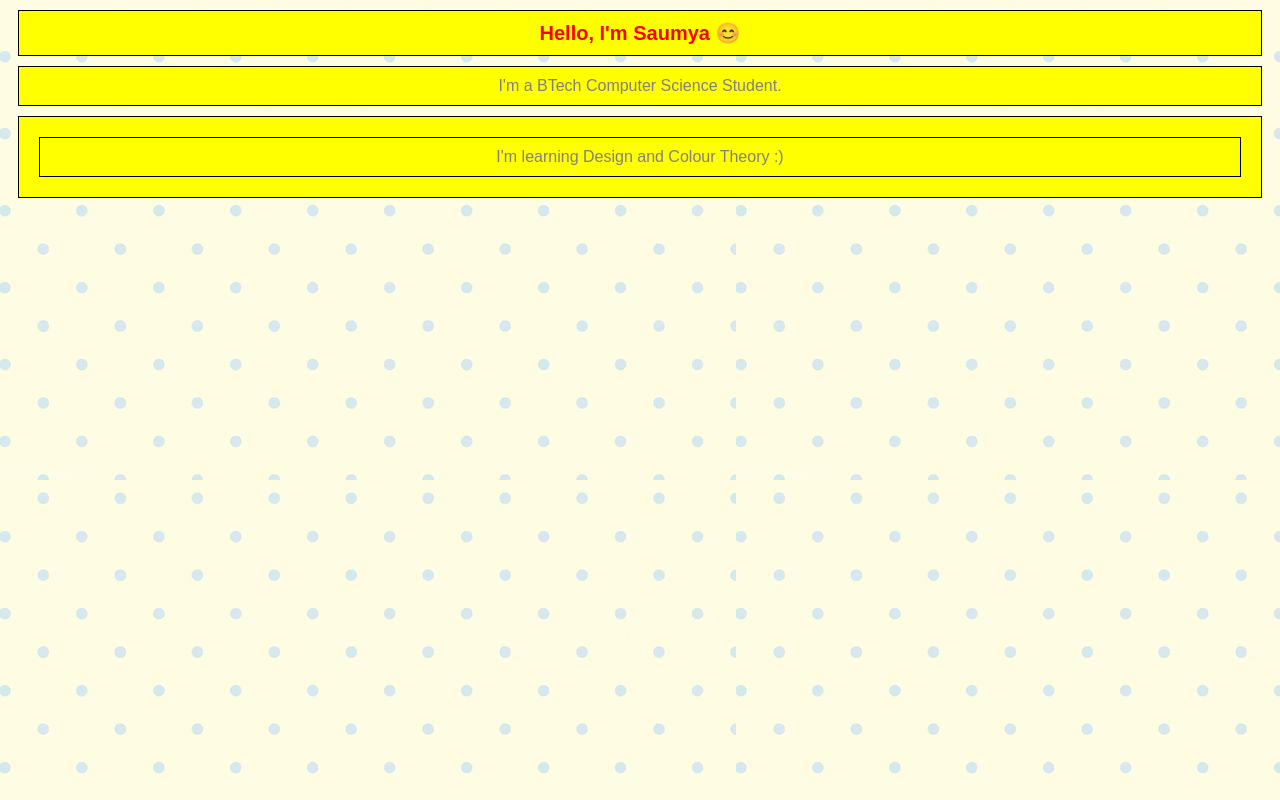
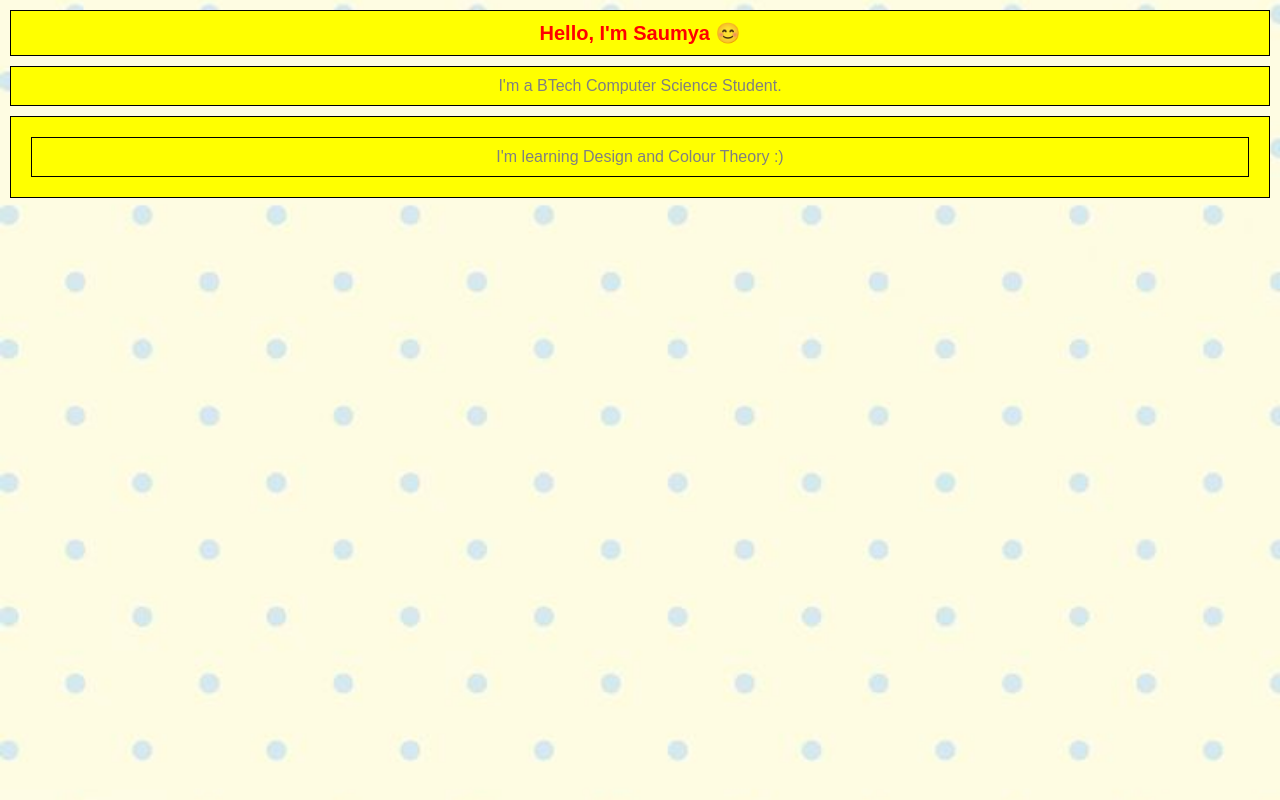
Before and after one commit to Saumya-ch-100/sem2, a plain HTML site: page Lab Session/April 21/index.html in a window 1280 px wide. Drawn offline with Linux system fonts and the light colour scheme.

Commit message:
Add Lab Session

```diff
--- a/Lab Session/April 21/index.html
+++ b/Lab Session/April 21/index.html
@@ -8,6 +8,12 @@
         body {
             font-family: Arial, sans-serif;
             background-image: url('yelloooow.jpeg');
+            background-repeat: no-repeat;
+            background-size: cover;
+            background-position: center;
+            background-attachment: fixed;
+            margin: 0;
+            padding: 0;
         }
         h1 {
             color: red;
```
